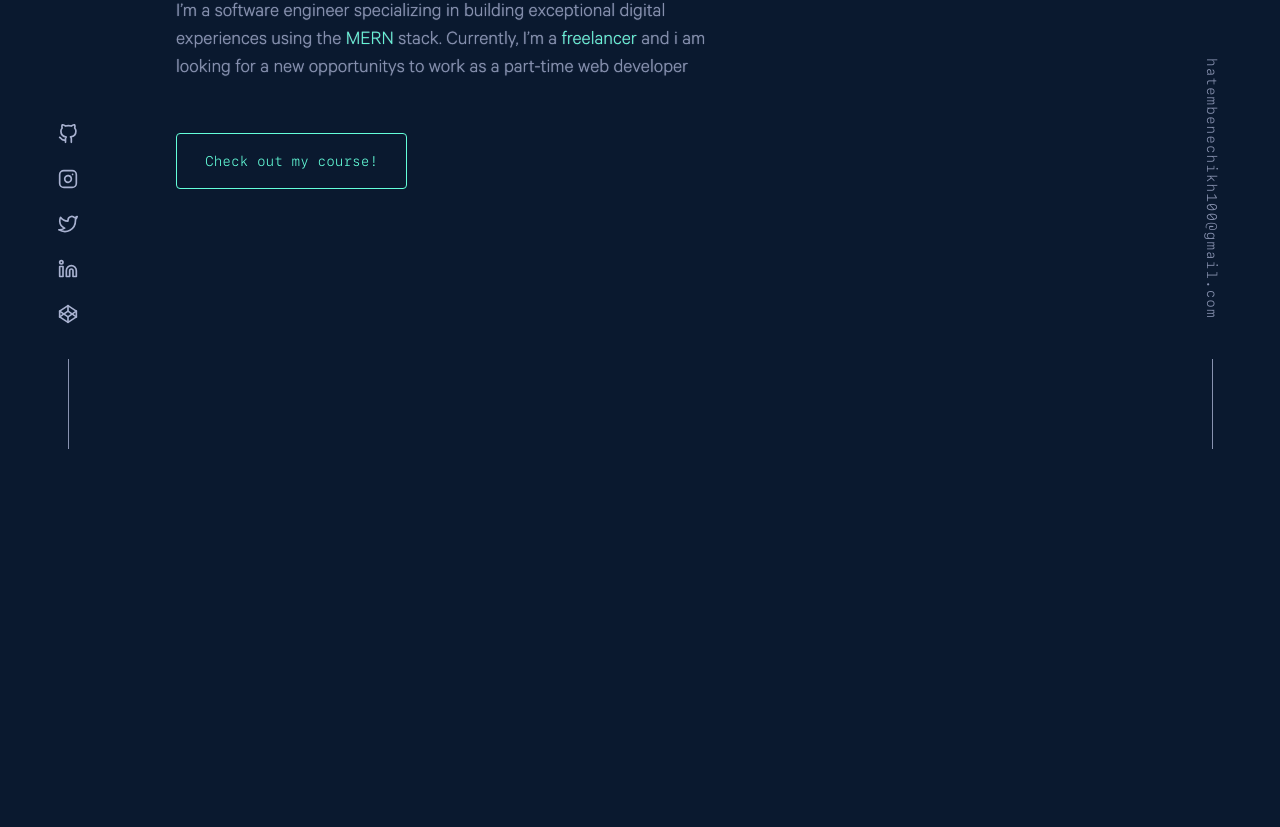
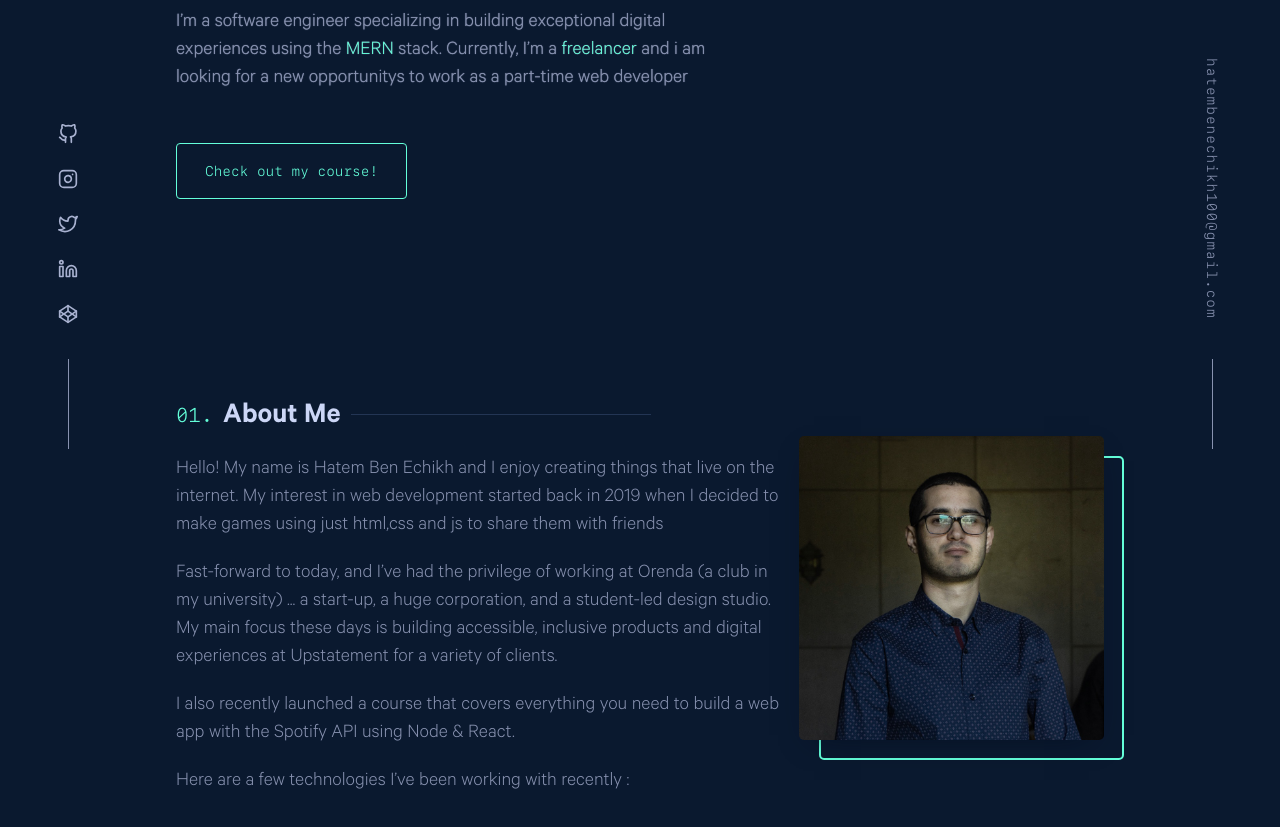
Before and after one commit to hatem782/Portfolio-hatem-ben-echikh, a React (Create React App) app: page / in a window 1280 px wide. Shown: the part 351-1178 px from the top of the page. Built offline with nearby package versions, Linux system fonts and the light colour scheme.

Commit message:
about section

```diff
--- a/src/App.js
+++ b/src/App.js
@@ -7,7 +7,7 @@ function App() {
   return (
     <div>
       <Theme>
-        <Loading />
+        {/* <Loading /> */}
         <NavBar />
         <Home />
       </Theme>
--- /dev/null
+++ b/src/components/TitlePart/TitlePart.jsx
@@ -0,0 +1,18 @@
+import React from "react";
+
+import { useStyles } from "./titlepart.styles";
+
+function TitlePart({ num, children }) {
+  const styles = useStyles();
+  return (
+    <div className={styles.main}>
+      <div className="info">
+        <span className="number">{num}</span>
+        <span className="title">{children}</span>
+      </div>
+      <div className="line" />
+    </div>
+  );
+}
+
+export default TitlePart;
--- /dev/null
+++ b/src/components/TitlePart/titlepart.styles.js
@@ -0,0 +1,27 @@
+import { makeStyles } from "@mui/styles";
+
+export const useStyles = makeStyles((theme) => ({
+  main: {
+    display: "flex",
+    alignItems: "center",
+    justifyContent: "flex-start",
+
+    "& .number": {
+      color: theme.palette.primary.main,
+      fontFamily: "SFMono",
+      fontSize: "20px",
+    },
+    "& .title": {
+      color: theme.palette.text.light,
+      fontSize: "30px",
+      fontWeight: "500",
+      margin: "0px 10px",
+    },
+    "& .line": {
+      height: "1px",
+      width: "300px",
+      backgroundColor: "#233554",
+      transform: "translateY(-3px)",
+    },
+  },
+}));
--- a/src/views/Home/Home.jsx
+++ b/src/views/Home/Home.jsx
@@ -1,6 +1,7 @@
 import React from "react";
 import LeftBar from "../../layouts/leftbar/LeftBar";
 import RightBar from "../../layouts/rightbar/RightBar";
+import About from "../sections/about/About";
 import Globalinfo from "../sections/globalinfo/Globalinfo";
 
 import { useStyles } from "./home.styles";
@@ -14,6 +15,7 @@ function Home() {
       </div>
       <div className="main-part">
         <Globalinfo />
+        <About />
       </div>
       <div className="right-part">
         <RightBar />
--- a/src/views/Home/home.styles.js
+++ b/src/views/Home/home.styles.js
@@ -5,7 +5,6 @@ export const useStyles = makeStyles((theme) => ({
     height: "300vh",
     width: "100%",
     backgroundColor: theme.palette.background.main,
-    padding: "90px 0px 20px 0px",
 
     display: "flex",
     alignItems: "flex-start",
@@ -16,7 +15,7 @@ export const useStyles = makeStyles((theme) => ({
     },
 
     "& .left-part , .right-part": {
-      width: "176px",
+      minWidth: "176px",
       bottom: "0px",
 
       display: "flex",
--- /dev/null
+++ b/src/views/sections/about/About.jsx
@@ -0,0 +1,49 @@
+import React from "react";
+import TitlePart from "../../../components/TitlePart/TitlePart";
+
+import img1 from "../../../assets/images/img1.png";
+import img2 from "../../../assets/images/img2.jpg";
+
+import { useStyles } from "./about.styles";
+
+function About() {
+  const styles = useStyles();
+  return (
+    <div className={styles.about}>
+      <TitlePart num={"01."}>About Me</TitlePart>
+      <div className="container">
+        <div className="description">
+          <p>
+            Hello! My name is Hatem Ben Echikh and I enjoy creating things that
+            live on the internet. My interest in web development started back in
+            2019 when I decided to make games using just html,css and js to
+            share them with friends
+          </p>
+          <p>
+            Fast-forward to today, and I’ve had the privilege of working at
+            Orenda (a club in my university) ... a start-up, a huge corporation,
+            and a student-led design studio. My main focus these days is
+            building accessible, inclusive products and digital experiences at
+            Upstatement for a variety of clients.
+          </p>
+          <p>
+            I also recently launched a course that covers everything you need to
+            build a web app with the Spotify API using Node & React.
+          </p>
+          <p>Here are a few technologies I’ve been working with recently : </p>
+        </div>
+        <div className="img-part">
+          <div className="img-container">
+            <div
+              className="img"
+              style={{ backgroundImage: `url(${img1})` }}
+            ></div>
+            <div className="box-border"></div>
+          </div>
+        </div>
+      </div>
+    </div>
+  );
+}
+
+export default About;
--- /dev/null
+++ b/src/views/sections/about/about.styles.js
@@ -0,0 +1,62 @@
+import { makeStyles } from "@mui/styles";
+
+export const useStyles = makeStyles((theme) => ({
+  about: {
+    padding: "100px 0px",
+    width: "100%",
+    "& .container": {
+      width: "100%",
+      display: "flex",
+      alignItems: "flex-start",
+      justifyContent: "space-between",
+
+      "& .description": {
+        width: "65%",
+        "& p": {
+          color: theme.palette.text.dark,
+          fontSize: "20px",
+          lineHeight: "1.4",
+          fontWeight: "300",
+        },
+      },
+      "& .img-part": {
+        width: "35%",
+        padding: "0px 0px 0px 20px",
+        "& .img-container": {
+          width: "100%",
+          aspectRatio: "1 / 1",
+          position: "relative",
+
+          "& .img": {
+            boxShadow: "0 10px 30px -15px rgba(2,12,27,0.7)",
+            width: "100%",
+            height: "100%",
+            backgroundSize: "cover",
+            backgroundPosition: "50% 50%",
+            backgroundRepeat: "no-repeat",
+            borderRadius: "5px",
+            position: "absolute",
+            zIndex: "2",
+          },
+          "& .box-border": {
+            height: "100%",
+            width: "100%",
+            border: `solid 2px ${theme.palette.primary.main}`,
+            position: "absolute",
+            top: "0",
+            zIndex: "1",
+            borderRadius: "5px",
+            transform: "translate(20px, 20px)",
+            transition: "all 0.2s",
+          },
+
+          "&:hover": {
+            "& .box-border": {
+              transform: "translate(15px, 15px)",
+            },
+          },
+        },
+      },
+    },
+  },
+}));
--- a/src/views/sections/globalinfo/globalinfo.styles.js
+++ b/src/views/sections/globalinfo/globalinfo.styles.js
@@ -2,6 +2,7 @@ import { makeStyles } from "@mui/styles";
 
 export const useStyles = makeStyles((theme) => ({
   main: {
+    padding: "100px 0px 100px 0px",
     "& .mynameis": {
       color: theme.palette.primary.main,
       fontFamily: "SFMono",
```
Also changed, not shown: src/assets/images/img1.png (added), src/assets/images/img2.jpg (added).
